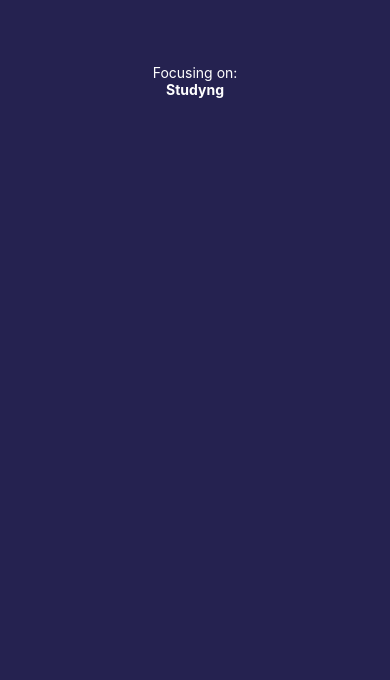
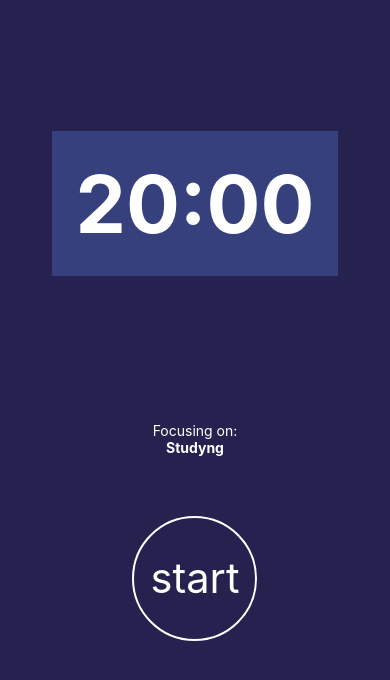
Before and after one commit to AJS2112/rn-focustime-app, a React Native app: screen / in a window 390 px wide. Shown: the top 680 px of the page. Built offline with nearby package versions, Linux system fonts and the light colour scheme.

Commit message:
add-feat-countdown

```diff
--- /dev/null
+++ b/src/components/CountDown.js
@@ -0,0 +1,57 @@
+import React, { useState, useEffect } from 'react';
+import { View, StyleSheet, Text } from 'react-native';
+
+import { fonstSizes, spacing } from '../utils/sizes';
+import { colors } from '../utils/colors';
+
+
+const minutesToMillis = (min) => min * 1000 * 60;
+const formatTime = (time) => time < 10 ? `0${time}` : time;
+
+
+export const CountDown = ({
+    minutes = 20,
+    isPaused,
+}) => {
+    const interval = React.useRef(null);
+
+    const countDown = (time) => {
+        setMillis((time) => {
+            if (time === 0) {
+                return time;
+            }
+            const timeLeft = time - 1000;
+            return timeLeft;
+        })
+    }
+
+    useEffect(() => {
+        if (isPaused) {
+            return;
+        }
+
+        interval.current = setInterval(countDown, 1000);
+        return () => clearInterval(interval.current);
+    }, [isPaused])
+
+    const [milis, setMillis] = useState(minutesToMillis(minutes));
+
+
+
+    const minute = Math.floor(milis / 1000 / 60) % 60;
+    const seconds = Math.floor(milis / 1000) % 60;
+
+    return (
+        <Text style={styles.text}>{formatTime(minute)}:{formatTime(seconds)}</Text>
+    )
+}
+
+const styles = StyleSheet.create({
+    text: {
+        fontSize: fonstSizes.xxxl,
+        fontWeight: 'bold',
+        color: colors.white,
+        padding: spacing.lg,
+        backgroundColor: 'rgba(94,132,226,0.3)'
+    }
+});
--- a/src/features/timer/Timer.js
+++ b/src/features/timer/Timer.js
@@ -1,15 +1,32 @@
-import React from "react";
+import React, { useState } from "react";
 import { View, StyleSheet, Text } from "react-native";
 
 import { colors } from "../../utils/colors";
 import { spacing } from "../../utils/sizes";
 
+import { CountDown } from "../../components/CountDown";
+import { RoundedButton } from "../../components/RoundedButton";
+
 export const Timer = ({ focusSubjet }) => {
+    const [isStarted, setIsStarted] = useState(false);
+
     return (
         <View style={styles.container}>
+            <View style={styles.countdown}>
+                <CountDown isPaused={!isStarted} />
+            </View>
             <View style={{ paddingTop: spacing.xxl }}>
                 <Text style={styles.title}>Focusing on:</Text>
                 <Text style={styles.task}>{focusSubjet}</Text>
+            </View>
+            <View style={styles.buttonWrapper}>
+
+                {isStarted ? (
+                    <RoundedButton title={"pause"} onPress={() => setIsStarted(false)} />
+                ) : (
+                    <RoundedButton title={"start"} onPress={() => setIsStarted(true)} />
+                )}
+
             </View>
         </View>
     )
@@ -28,5 +45,16 @@ const styles = StyleSheet.create({
         color: colors.white,
         textAlign: 'center',
         fontWeight: 'bold'
+    },
+    countdown: {
+        flex: 0.5,
+        alignItems: 'center',
+        justifyContent: 'center'
+    },
+    buttonWrapper: {
+        flex: 0.3,
+        padding: 15,
+        justifyContent: 'center',
+        alignItems: 'center'
     }
 });
```
